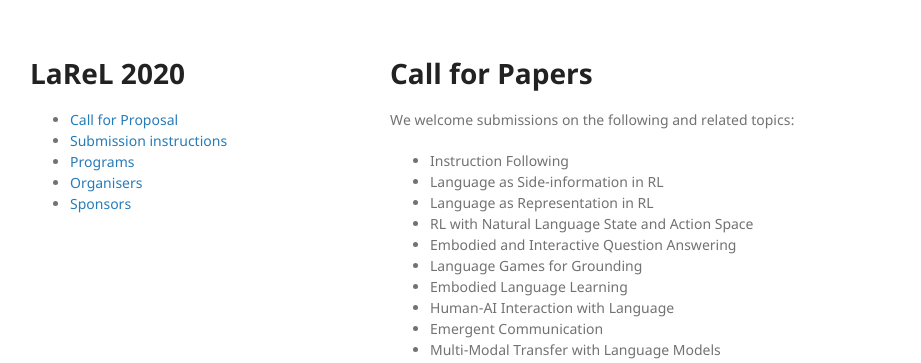
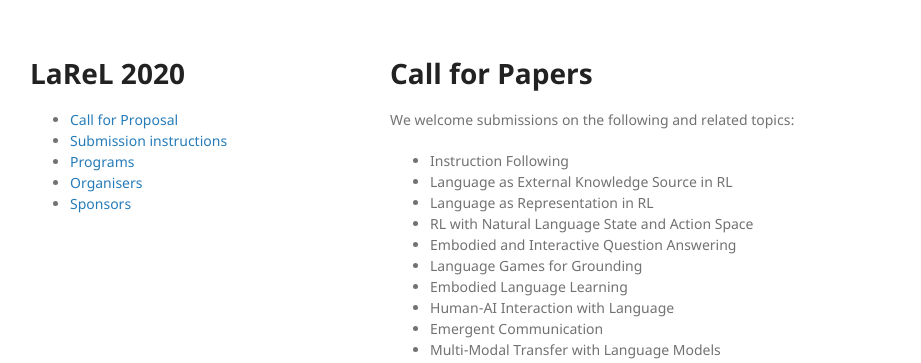
Before and after one commit to LaReL-WS/LaReL-WS.github.io, a Jekyll site: the page built from submission.md, in a window 1280 px wide. Shown: the top 363 px of the page, without its empty margins (180-1101 px from the left). Built offline with Jekyll 4.4.1, drawn with Linux system fonts in a browser that asks for light colours; our own code applies the rules of GitHub Pages for plain Markdown files.

Commit message:
item name change

```diff
--- a/submission.md
+++ b/submission.md
@@ -1,8 +1,9 @@
 # Call for Papers
 
 We welcome submissions on the following and related topics:
+
 * Instruction Following
-* Language as Side-information in RL
+* Language as External Knowledge Source in RL
 * Language as Representation in RL
 * RL with Natural Language State and Action Space
 * Embodied and Interactive Question Answering
```
